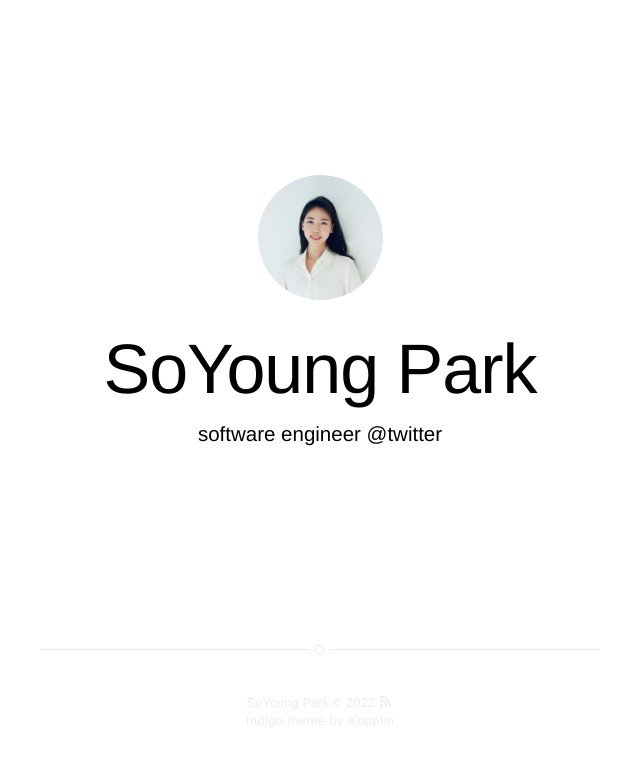
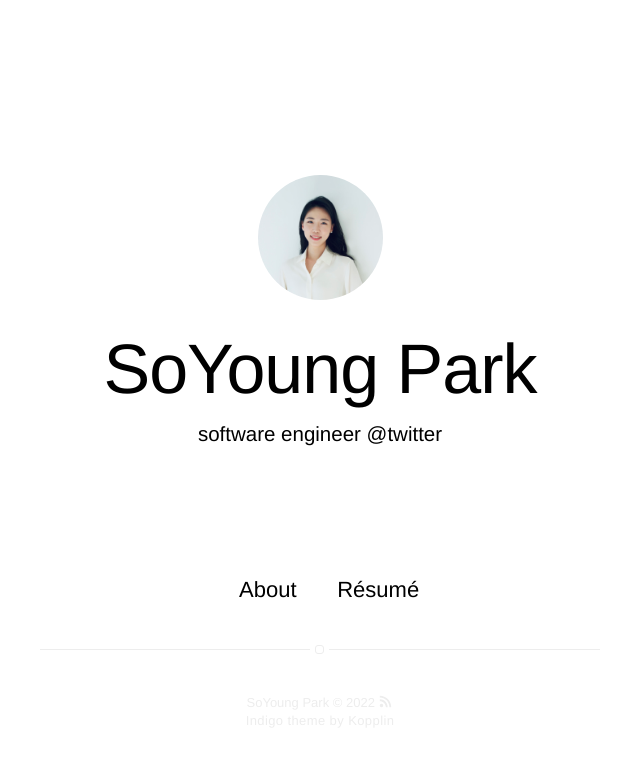
Before and after one commit to soyoungpark/soyoungpark.github.io, a Jekyll site: the page built from index.html, in a window 1280 px wide. Shown: the top 766 px of the page, without its empty margins (320-960 px from the left). Built offline with Jekyll 4.4.1, drawn with Linux system fonts in a browser that asks for light colours.

Commit message:
Update nav.sass

```diff
--- a/_sass/components/nav.sass
+++ b/_sass/components/nav.sass
@@ -35,7 +35,7 @@
         padding: 0
 
         > .item > .link
-            color: #fff
+            color: $black
             font-size: 2.2rem
             padding: 7px 15px
             margin: 0
@@ -44,4 +44,4 @@
             width: 70px
 
             &:hover
-                color: #ffc467
+                color: #b1b1b1
```
